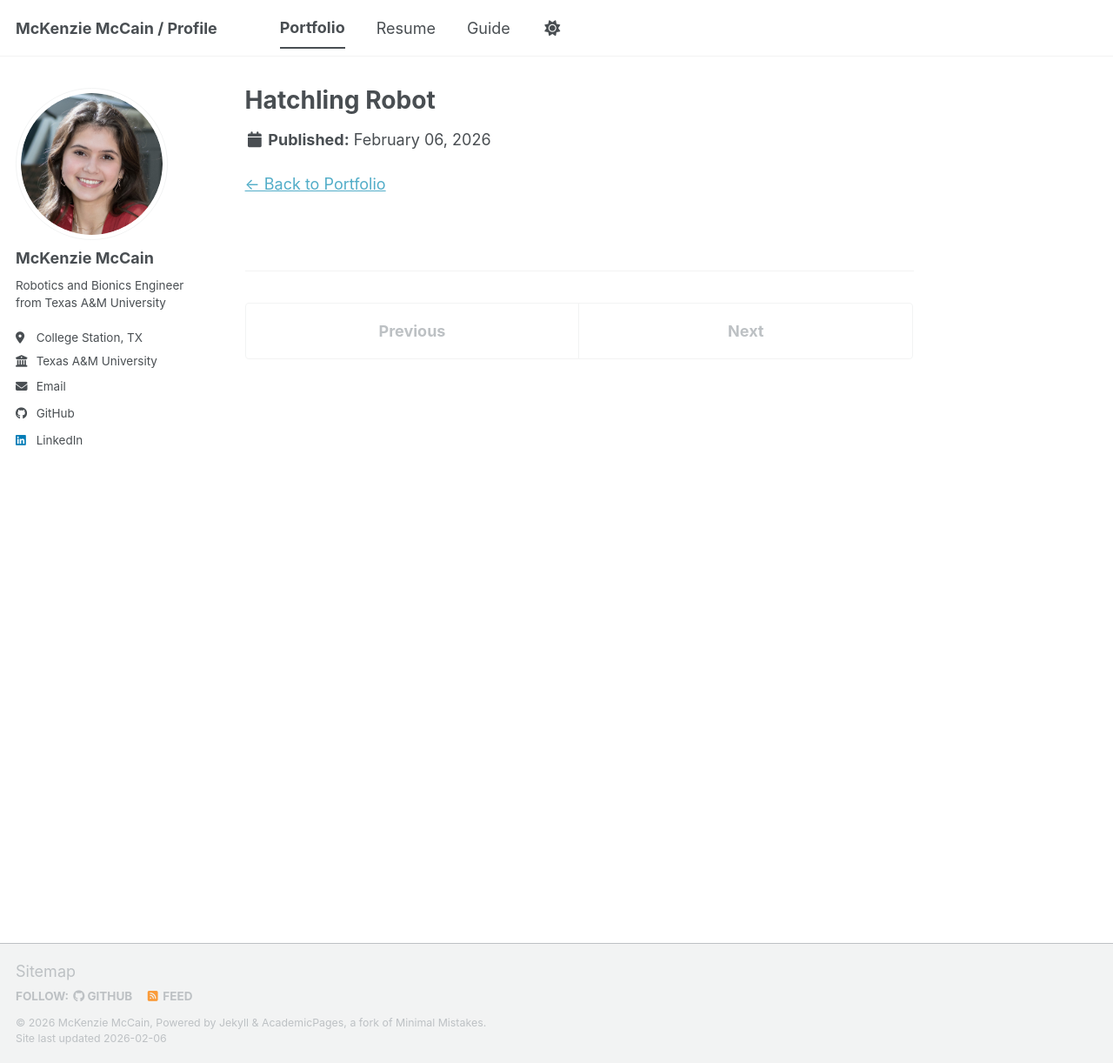
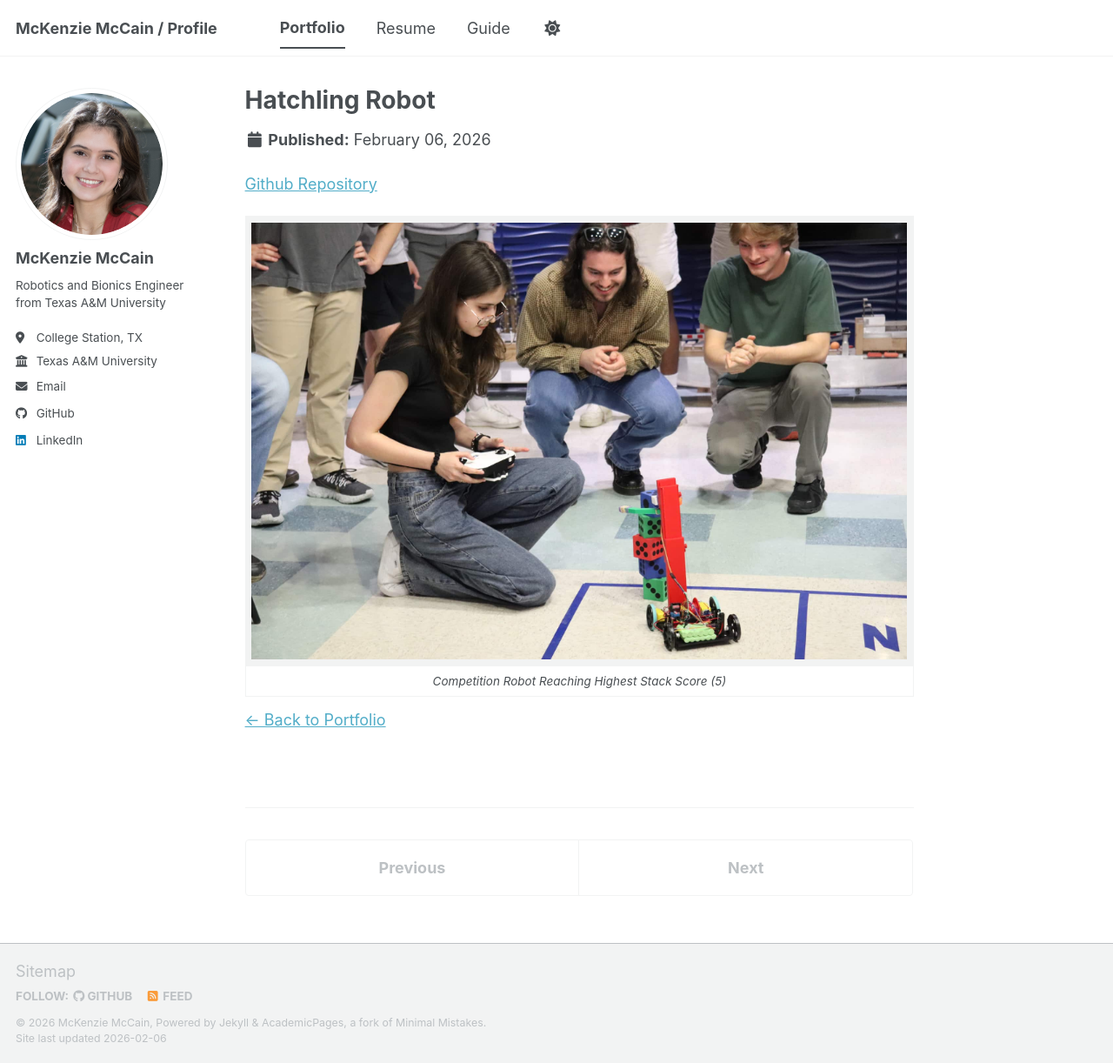
Before and after one commit to mckenzie-mccain/mckenzie-mccain.github.io, a Jekyll site: the page built from _portfolio/Portfolio-5-hatchling.md, in a window 1280 px wide and 1222 px high. Shown: the whole window at 87% size. Built offline with Jekyll 4.4.1, drawn with Linux system fonts in a browser that asks for light colours; a script bundle is joined from its source files by our own code; library files that are not in the unit come from our copies.

Commit message:
Hatchling Page

```diff
--- a/_portfolio/Portfolio-5-hatchling.md
+++ b/_portfolio/Portfolio-5-hatchling.md
@@ -1,9 +1,14 @@
 ---
 title: "Hatchling Robot"
-excerpt: "Built a competition robot, achieving the highest stack record.<br>[![Hatchling](/images/500x300.png)](/portfolio/hatchling/)"
+excerpt: "Built a competition robot, achieving the highest stack record.<br>[![Hatchling](/images/Hatchling/tara.jpeg)](/portfolio/hatchling/)"
 collection: portfolio
 permalink: /portfolio/hatchling/
 ---
 
+[Github Repository](https://github.com/mckenzie-mccain/Personal_Robot-Tara)
+
+|           ![New Record](/images/Hatchling/record.jpeg)           |
+| :--------------------------------------------------------------: |
+|        *Competition Robot Reaching Highest Stack Score (5)*      |
 
 [← Back to Portfolio](/portfolio/)
```
Also changed, not shown: _portfolio/Portfolio-4-medxplore.md (+1 -1 lines), images/Hatchling/record.jpeg (added), images/Hatchling/tara.jpeg (added), 1 other file.
